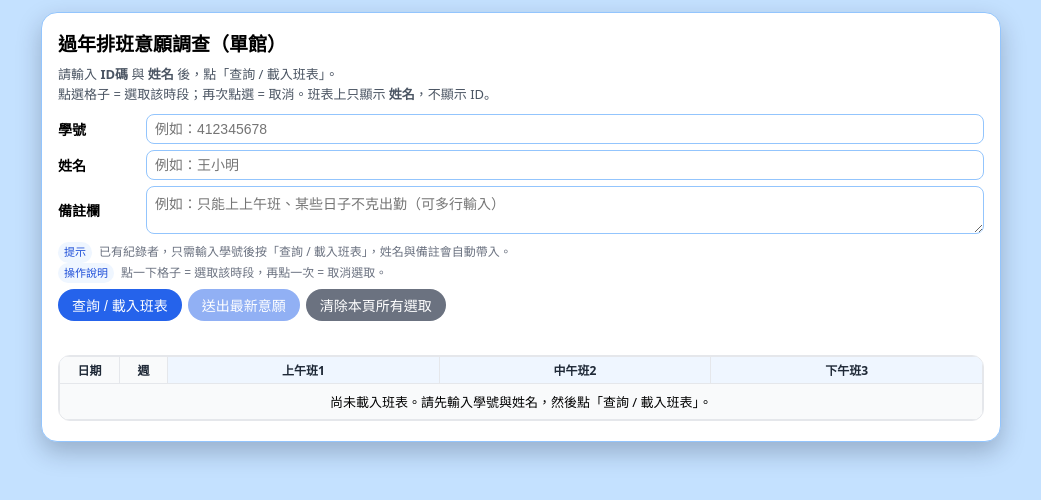
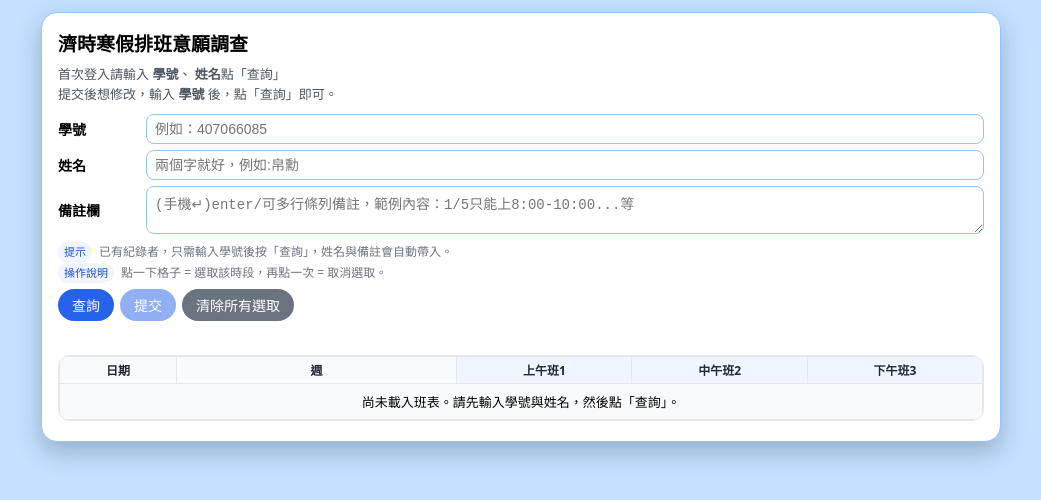
Before and after one commit to 134767/PartTime, a plain HTML site: page index.html in a window 1280 px wide. Shown: the whole page, without its empty margins (119-1160 px from the left). Drawn offline with Linux system fonts and the light colour scheme.

Commit message:
更新濟時寒假排班意願調查頁面

```diff
--- a/index.html
+++ b/index.html
@@ -2,7 +2,7 @@
 <html lang="zh-Hant">
 <head>
   <meta charset="utf-8" />
-  <title>過年排班意願調查（單館）</title>
+  <title>濟時寒假排班意願調查</title>
   <meta name="viewport" content="width=device-width, initial-scale=1" />
   <style>
     * { box-sizing: border-box; }
@@ -139,7 +139,7 @@
     /* 日期 / 週 欄：縮窄 + 凍結欄位 */
     table.schedule th.date-col,
     table.schedule td.date-col {
-      width: 60px;              /* 比原本再窄一些 */
+      width: 20px;              /* 原本 60 → 再縮小 50% */
       position: sticky;
       left: 0;
       z-index: 2;
@@ -149,16 +149,23 @@
     table.schedule td.week-col {
       width: 48px;
       position: sticky;
-      left: 60px;               /* 緊接在日期後面 */
+      left: 30px;               /* 跟著日期欄改成 30 */
       z-index: 2;
       background: #f9fafb;
     }
 
+    /* 上午 1 / 中午 2 / 下午 3 欄再縮小約 50% */
+    table.schedule th.time-col {
+      width: 30px;
+      max-width: 60px;
+    }
     table.schedule td.slot-cell {
       padding: 3px;
       vertical-align: top;
       text-align: left;
       font-size: 12px;
+      width: 60px;
+      max-width: 60px;
     }
 
     /* 每格像按鈕一樣可點選的樣式 */
@@ -224,27 +231,30 @@
 </head>
 <body>
   <div class="shell">
-    <h1>過年排班意願調查（單館）</h1>
+    <h1>濟時寒假排班意願調查</h1>
     <p class="desc">
-      請輸入 <strong>ID碼</strong> 與 <strong>姓名</strong> 後，點「查詢 / 載入班表」。<br />
-      點選格子 = 選取該時段；再次點選 = 取消。班表上只顯示 <strong>姓名</strong>，不顯示 ID。
+      首次登入請輸入 <strong>學號</strong>、 <strong>姓名</strong>點「查詢」<br />
+      提交後想修改，輸入 <strong>學號</strong> 後，點「查詢」即可。
     </p>
 
     <div class="form-grid">
       <label for="staff-id">學號</label>
-      <input id="staff-id" type="text" placeholder="例如：412345678" />
+      <input id="staff-id" type="text" placeholder="例如：407066085" />
 
       <label for="staff-name">姓名</label>
-      <input id="staff-name" type="text" placeholder="例如：王小明" />
+      <input id="staff-name" type="text" placeholder="兩個字就好，例如:帛勳" />
 
       <label for="staff-note">備註欄</label>
-      <textarea id="staff-note" placeholder="例如：只能上上午班、某些日子不克出勤（可多行輸入）"></textarea>
+      <textarea
+        id="staff-note"
+        placeholder="(手機↵)enter/可多行條列備註，範例內容：1/5只能上8:00-10:00...等"
+      ></textarea>
     </div>
 
     <div class="hint-row">
       <div>
         <span class="tag">提示</span>
-        已有紀錄者，只需輸入學號後按「查詢 / 載入班表」，姓名與備註會自動帶入。
+        已有紀錄者，只需輸入學號後按「查詢」，姓名與備註會自動帶入。
       </div>
       <div>
         <span class="tag">操作說明</span>
@@ -253,9 +263,9 @@
     </div>
 
     <div class="btn-row">
-      <button id="btn-load">查詢 / 載入班表</button>
-      <button id="btn-submit" disabled>送出最新意願</button>
-      <button id="btn-clear" class="secondary">清除本頁所有選取</button>
+      <button id="btn-load">查詢</button>
+      <button id="btn-submit" disabled>提交</button>
+      <button id="btn-clear" class="secondary">清除所有選取</button>
     </div>
 
     <div class="status" id="status"></div>
@@ -266,9 +276,9 @@
           <tr>
             <th class="date-col">日期</th>
             <th class="week-col">週</th>
-            <th>上午班1</th>
-            <th>中午班2</th>
-            <th>下午班3</th>
+            <th class="time-col">上午班1</th>
+            <th class="time-col">中午班2</th>
+            <th class="time-col">下午班3</th>
           </tr>
         </thead>
         <tbody id="slots-tbody">
--- a/js/shift-preference.js
+++ b/js/shift-preference.js
@@ -1,5 +1,5 @@
 // js/shift-preference.js
-// 過年排班意願調查（單館）前端（Excel 風格表格 + 方格按鈕版）
+// 濟時寒假排班意願調查前端（Excel 風格表格 + 方格按鈕版）
 // - 每格按鈕：上面顯示「時段」「目前 X 人」
 // - 底下獨立一行顯示完整姓名，可左右滑動
 // - 只顯示姓名，不顯示 ID
@@ -21,8 +21,9 @@ const slotsTbody      = document.getElementById('slots-tbody');
 let currentSlots      = []; // 從後端取得的 slot + stats
 let currentSelected   = []; // 目前選取中的 slot_id
 
-function setStatus(msg) {
+function setStatus(msg, color) {
   statusEl.textContent = msg || '';
+  statusEl.style.color = color || ''; // 不指定時用原本 CSS 顏色
 }
 
 /**
@@ -130,7 +131,7 @@ function renderSlots() {
     td.colSpan = 5; // 日期 / 週 / 上午 / 中午 / 下午
     td.style.textAlign = 'center';
     td.style.padding = '8px';
-    td.textContent = '尚未載入班表。請先輸入學號與姓名，然後點「查詢 / 載入班表」。';
+    td.textContent = '尚未載入班表。請先輸入學號與姓名，然後點「查詢」。';
     tr.appendChild(td);
     slotsTbody.appendChild(tr);
     return;
@@ -234,7 +235,7 @@ async function loadState() {
   const name = staffNameInput.value.trim();
 
   if (!staff_id) {
-    alert('請先輸入學號 / ID 碼');
+    alert('請先輸入學號');
     return;
   }
 
@@ -248,7 +249,7 @@ async function loadState() {
     const data = await res.json();
 
     if (!data.ok) {
-      setStatus('讀取失敗：' + (data.code || 'UNKNOWN'));
+      setStatus('讀取失敗：' + (data.code || 'UNKNOWN'), '#EA0000');
       btnLoad.disabled = false;
       return;
     }
@@ -272,11 +273,11 @@ async function loadState() {
     } catch (e) {}
 
     renderSlots();
-    setStatus('載入完成，請點選格子勾選 / 取消時段後按「送出最新意願」。');
+    setStatus('載入完成，請點選格子勾選 / 取消時段後按「提交」。');
     btnSubmit.disabled = false;
   } catch (err) {
     console.error(err);
-    setStatus('讀取時發生錯誤，請稍後再試。');
+    setStatus('讀取時發生錯誤，請稍後再試。', '#EA0000');
   } finally {
     btnLoad.disabled = false;
   }
@@ -291,7 +292,7 @@ async function submitSelection() {
   const note = staffNoteInput.value.trim(); // 可以多行
 
   if (!staff_id || !name) {
-    alert('請輸入學號 / ID 碼與姓名');
+    alert('請輸入學號與姓名');
     return;
   }
 
@@ -316,15 +317,18 @@ async function submitSelection() {
 
     const data = await res.json();
     if (!data.ok) {
-      setStatus('送出失敗：' + (data.code || 'UNKNOWN'));
+      setStatus('送出失敗：' + (data.code || 'UNKNOWN'), '#EA0000');
       btnSubmit.disabled = false;
       return;
     }
 
-    setStatus('已送出！系統會在數分鐘內更新統計與人數顯示。若需修改，可重新載入後再送出。');
+    setStatus(
+      '已送出！系統需要5分鐘更新統計與人數顯示。若需修改，請於5分鐘後可重新載入後再送出。',
+      '#EA0000'
+    );
   } catch (err) {
     console.error(err);
-    setStatus('送出時發生錯誤，請稍後再試。');
+    setStatus('送出時發生錯誤，請稍後再試。', '#EA0000');
   } finally {
     btnSubmit.disabled = false;
   }
```
